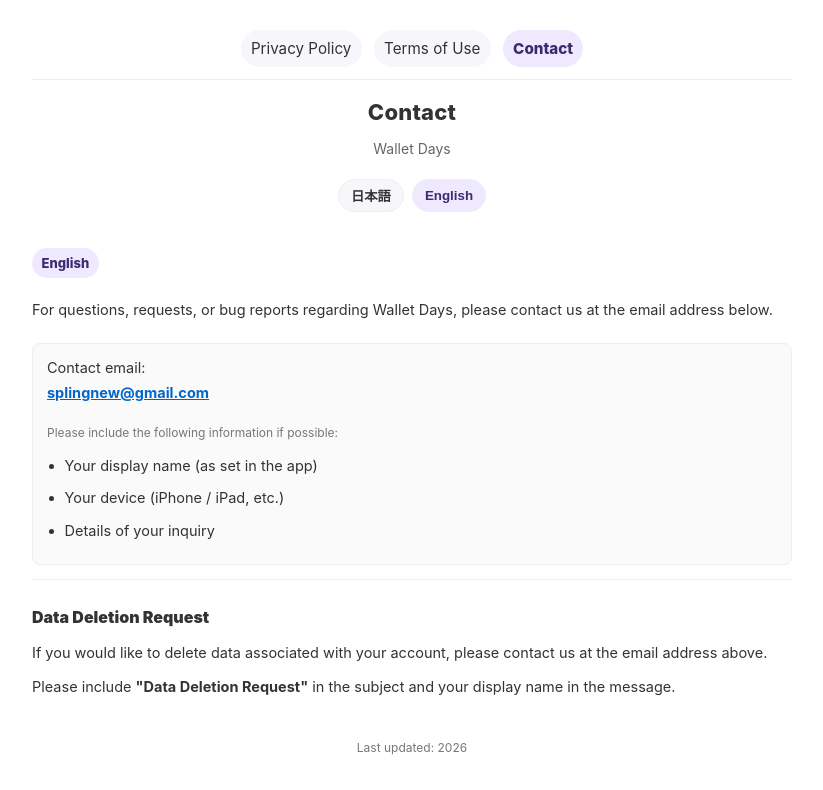
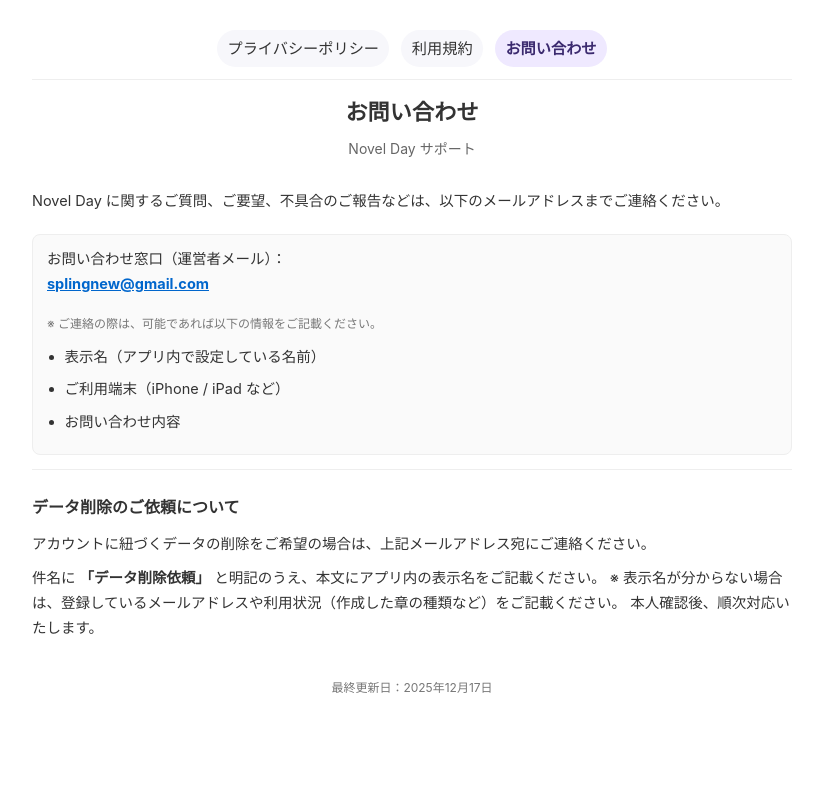
Before and after one commit to mata-s/NovelDay-privacy, a plain HTML site: page public/contact.html in a window 1280 px wide. Shown: the whole page, without its empty margins (228-1051 px from the left). Drawn offline with Linux system fonts and the light colour scheme.

Commit message:
Update contact.html

```diff
--- a/public/contact.html
+++ b/public/contact.html
@@ -3,7 +3,7 @@
 <head>
   <meta charset="utf-8" />
   <meta name="viewport" content="width=device-width, initial-scale=1" />
-  <title>お問い合わせ / Contact - 財布の余命 / Wallet Days</title>
+  <title>Novel Day お問い合わせ</title>
   <style>
     :root {
       --maxw: 760px;
@@ -106,20 +106,6 @@
       margin: 14px 0;
     }
 
-    .lang-section { padding-top: 4px; }
-    .lang-label {
-      display: inline-block; margin: 18px 0 10px; padding: 0.25rem 0.6rem;
-      border-radius: 999px; background: var(--chip-active-bg);
-      color: var(--chip-active-text); font-size: 13px; font-weight: 800;
-    }
-    .lang-toggle { display:flex; gap:8px; justify-content:center; margin:10px 0 14px; }
-    .lang-toggle button {
-      border:1px solid var(--border); background:var(--chip-bg); color:var(--text);
-      border-radius:999px; padding:6px 12px; font-weight:700; cursor:pointer;
-    }
-    .lang-toggle button.active { background:var(--chip-active-bg); color:var(--chip-active-text); }
-    .hidden { display:none; }
-
     .small {
       color: #777;
       font-size: 12px;
@@ -149,34 +135,32 @@
   <div class="wrap">
 
     <nav class="topnav" aria-label="サイト内ナビゲーション">
-      <a href="./privacy.html"><span data-ja="プライバシーポリシー" data-en="Privacy Policy">プライバシーポリシー</span></a>
-      <a href="./terms.html"><span data-ja="利用規約" data-en="Terms of Use">利用規約</span></a>
-      <a href="./contact.html" aria-current="page"><span data-ja="お問い合わせ" data-en="Contact">お問い合わせ</span></a>
+      <a href="./index.html">プライバシーポリシー</a>
+      <a href="./terms.html">利用規約</a>
+      <a href="./contact.html" aria-current="page">お問い合わせ</a>
     </nav>
 
     <header>
-      <h1><span data-ja="お問い合わせ" data-en="Contact">お問い合わせ</span></h1>
-      <p><span data-ja="財布の余命" data-en="Wallet Days">財布の余命</span></p>
+      <h1>お問い合わせ</h1>
+      <p>Novel Day サポート</p>
     </header>
 
-    <div class="lang-toggle">
-      <button id="btn-ja" onclick="setLang('ja')">日本語</button>
-      <button id="btn-en" onclick="setLang('en')">English</button>
-    </div>
-
-    <div id="section-ja" class="lang-section" lang="ja">
-      <span class="lang-label">日本語</span>
-
     <section>
-        <p>財布の余命に関するご質問、ご要望、不具合のご報告などは、以下のメールアドレスまでご連絡ください。</p>
+      <p>
+        Novel Day に関するご質問、ご要望、不具合のご報告などは、以下のメールアドレスまでご連絡ください。
+      </p>
     </section>
 
     <section class="mail-box">
       <p>
         お問い合わせ窓口（運営者メール）：<br />
-          <strong><a href="mailto:splingnew@gmail.com">splingnew@gmail.com</a></strong>
+        <strong>
+          <a href="mailto:splingnew@gmail.com">splingnew@gmail.com</a>
+        </strong>
       </p>
-        <p class="small" style="text-align:left;">※ ご連絡の際は、可能であれば以下の情報をご記載ください。</p>
+      <p class="small" style="text-align:left;">
+        ※ ご連絡の際は、可能であれば以下の情報をご記載ください。
+      </p>
       <ul>
         <li>表示名（アプリ内で設定している名前）</li>
         <li>ご利用端末（iPhone / iPad など）</li>
@@ -188,74 +172,20 @@
 
     <section>
       <h2>データ削除のご依頼について</h2>
-        <p>アカウントに紐づくデータの削除をご希望の場合は、上記メールアドレス宛にご連絡ください。</p>
-        <p>件名に <strong>「データ削除依頼」</strong> と明記のうえ、本文にアプリ内の表示名をご記載ください。</p>
-      </section>
-    </div>
-
-    <div id="section-en" class="lang-section" lang="en">
-      <span class="lang-label">English</span>
-
-      <section>
-        <p>For questions, requests, or bug reports regarding Wallet Days, please contact us at the email address below.</p>
+      <p>
+        アカウントに紐づくデータの削除をご希望の場合は、上記メールアドレス宛にご連絡ください。
+      </p>
+      <p>
+        件名に <strong>「データ削除依頼」</strong> と明記のうえ、本文にアプリ内の表示名をご記載ください。
+        ※ 表示名が分からない場合は、登録しているメールアドレスや利用状況（作成した章の種類など）をご記載ください。
+        本人確認後、順次対応いたします。
+      </p>
     </section>
 
-      <section class="mail-box">
-        <p>
-          Contact email:<br />
-          <strong><a href="mailto:splingnew@gmail.com">splingnew@gmail.com</a></strong>
+    <p class="small">
+      最終更新日：2025年12月17日
     </p>
-        <p class="small" style="text-align:left;">Please include the following information if possible:</p>
-        <ul>
-          <li>Your display name (as set in the app)</li>
-          <li>Your device (iPhone / iPad, etc.)</li>
-          <li>Details of your inquiry</li>
-        </ul>
-      </section>
-
-      <div class="divider"></div>
-
-      <section>
-        <h2>Data Deletion Request</h2>
-        <p>If you would like to delete data associated with your account, please contact us at the email address above.</p>
-        <p>Please include <strong>"Data Deletion Request"</strong> in the subject and your display name in the message.</p>
-      </section>
-    </div>
-
-    <p class="small"><span data-ja="最終更新日：2026年" data-en="Last updated: 2026">最終更新日：2026年</span></p>
 
   </div>
 </body>
-<script>
-  function setLang(lang) {
-    const ja = document.getElementById('section-ja');
-    const en = document.getElementById('section-en');
-    const btnJa = document.getElementById('btn-ja');
-    const btnEn = document.getElementById('btn-en');
-
-    document.documentElement.lang = lang;
-    document.querySelectorAll('[data-ja][data-en]').forEach((el) => {
-      el.textContent = lang === 'ja' ? el.dataset.ja : el.dataset.en;
-    });
-
-    if (lang === 'ja') {
-      ja.classList.remove('hidden'); en.classList.add('hidden');
-      btnJa.classList.add('active'); btnEn.classList.remove('active');
-    } else {
-      en.classList.remove('hidden'); ja.classList.add('hidden');
-      btnEn.classList.add('active'); btnJa.classList.remove('active');
-    }
-    try { localStorage.setItem('lang', lang); } catch(e) {}
-  }
-
-  (function initLang(){
-    let lang = 'ja'; let saved=null;
-    try { saved = localStorage.getItem('lang'); } catch(e) {}
-    if (saved) lang = saved; else {
-      const nav = (navigator.language||'ja').toLowerCase();
-      if (nav.startsWith('en')) lang='en';
-    }
-    setLang(lang);
-  })();
-</script>
 </html>
```
Lines whose indentation alone changed are shown as unchanged.
